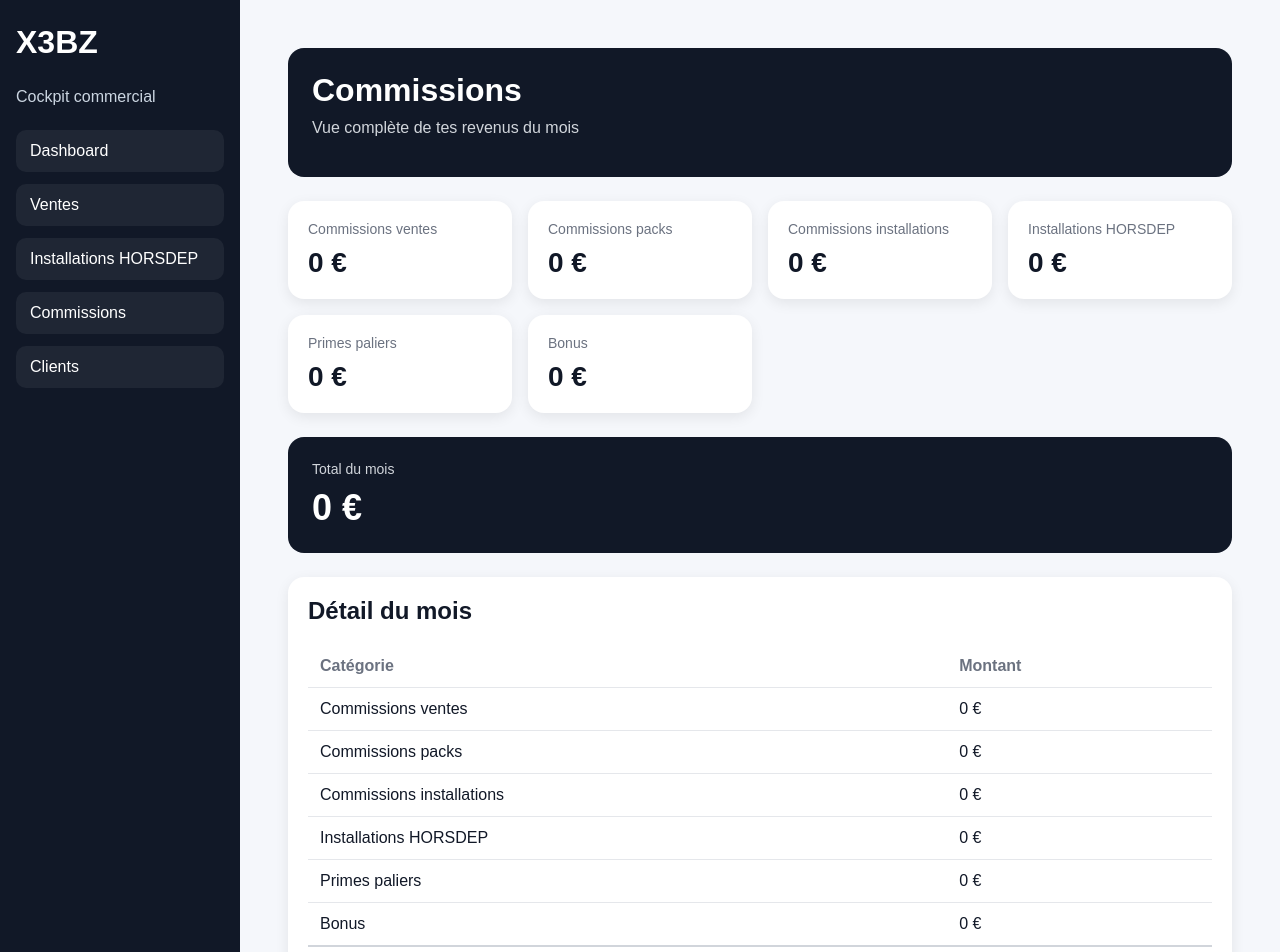
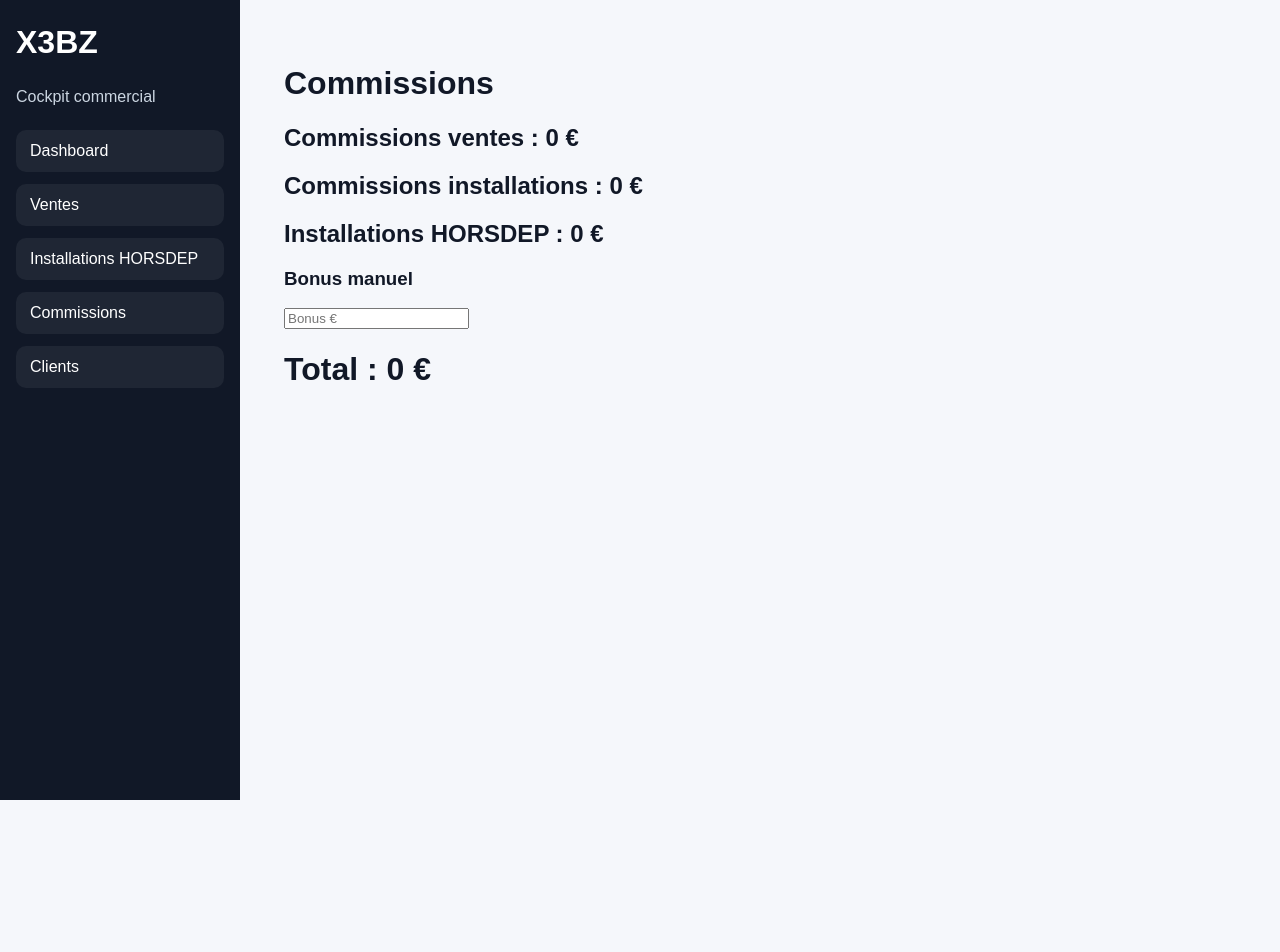
Before and after one commit to bargaouitarek-gif/X3BZ, a Next.js app: page /commissions in a window 1280 px wide. Shown: the top 952 px of the page. After the commit the page ends 800 px from the top, so only its background shows below. Built offline with nearby package versions, Linux system fonts and the light colour scheme.

Commit message:
Refactor commissions page and calculations

```diff
--- a/app/commissions/page.tsx
+++ b/app/commissions/page.tsx
@@ -2,161 +2,58 @@
 
 import { useEffect, useState } from "react";
 
-type Installation = {
-  id: number;
-  numeroClient: string;
-  installation: string;
-  gain: number;
-  notes: string;
-};
-
 export default function Page() {
-  const commissionsVentes = 0;
-  const commissionsPacks = 0;
-  const commissionsInstallations = 0;
-  const primesPaliers = 0;
-  const bonus = 0;
-
-  const [installationsHorsdep, setInstallationsHorsdep] = useState(0);
+  const [ventes, setVentes] = useState<any[]>([]);
+  const [horsdep, setHorsdep] = useState<any[]>([]);
+  const [bonus, setBonus] = useState("");
 
   useEffect(() => {
-    const data = localStorage.getItem("installationsHorsdep");
-    if (data) {
-      const installations: Installation[] = JSON.parse(data);
-      const total = installations.reduce((acc, item) => acc + item.gain, 0);
-      setInstallationsHorsdep(total);
-    }
+    const v = localStorage.getItem("x3bz_ventes");
+    const h = localStorage.getItem("horsdep");
+
+    if (v) setVentes(JSON.parse(v));
+    if (h) setHorsdep(JSON.parse(h));
   }, []);
 
-  const totalMois =
+  // 🔥 CALCULS
+
+  const commissionsVentes = ventes.reduce((total, v) => {
+    return total + 100; // valeur simple pour l’instant (on ajustera après)
+  }, 0);
+
+  const commissionsInstallations = ventes.reduce((total, v) => {
+    if (v.installationFaiteParMoi === "Oui") {
+      return total + 50; // exemple
+    }
+    return total;
+  }, 0);
+
+  const totalHorsdep = horsdep.reduce((a, b) => a + b.gain, 0);
+
+  const totalGlobal =
     commissionsVentes +
-    commissionsPacks +
     commissionsInstallations +
-    installationsHorsdep +
-    primesPaliers +
-    bonus;
+    totalHorsdep +
+    Number(bonus || 0);
 
   return (
-    <main
-      style={{
-        minHeight: "100vh",
-        background: "#f5f7fb",
-        fontFamily: "Arial, sans-serif",
-        padding: "24px",
-        color: "#111827",
-      }}
-    >
-      <div style={{ maxWidth: "1100px", margin: "0 auto" }}>
-        <div
-          style={{
-            background: "#111827",
-            color: "white",
-            borderRadius: "16px",
-            padding: "24px",
-            marginBottom: "24px",
-          }}
-        >
-          <h1 style={{ margin: 0, fontSize: "32px" }}>Commissions</h1>
-          <p style={{ marginTop: "10px", color: "#d1d5db" }}>
-            Vue complète de tes revenus du mois
-          </p>
-        </div>
+    <main style={{ padding: 20 }}>
+      <h1>Commissions</h1>
 
-        <div
-          style={{
-            display: "grid",
-            gridTemplateColumns: "repeat(auto-fit, minmax(220px, 1fr))",
-            gap: "16px",
-            marginBottom: "24px",
-          }}
-        >
-          <Carte titre="Commissions ventes" valeur={commissionsVentes} />
-          <Carte titre="Commissions packs" valeur={commissionsPacks} />
-          <Carte titre="Commissions installations" valeur={commissionsInstallations} />
-          <Carte titre="Installations HORSDEP" valeur={installationsHorsdep} />
-          <Carte titre="Primes paliers" valeur={primesPaliers} />
-          <Carte titre="Bonus" valeur={bonus} />
-        </div>
+      <h2>Commissions ventes : {commissionsVentes} €</h2>
+      <h2>Commissions installations : {commissionsInstallations} €</h2>
+      <h2>Installations HORSDEP : {totalHorsdep} €</h2>
 
-        <div
-          style={{
-            background: "#111827",
-            color: "white",
-            borderRadius: "16px",
-            padding: "24px",
-            marginBottom: "24px",
-          }}
-        >
-          <p style={{ margin: 0, color: "#d1d5db", fontSize: "14px" }}>
-            Total du mois
-          </p>
-          <h2 style={{ margin: "10px 0 0 0", fontSize: "36px" }}>
-            {totalMois} €
-          </h2>
-        </div>
+      <div>
+        <h3>Bonus manuel</h3>
+        <input
+          placeholder="Bonus €"
+          value={bonus}
+          onChange={(e) => setBonus(e.target.value)}
+        />
+      </div>
 
-        <div
-          style={{
-            background: "white",
-            borderRadius: "16px",
-            padding: "20px",
-            boxShadow: "0 4px 14px rgba(0,0,0,0.08)",
-          }}
-        >
-          <h2 style={{ marginTop: 0 }}>Détail du mois</h2>
-
-          <table
-            style={{
-              width: "100%",
-              borderCollapse: "collapse",
-            }}
-          >
-            <thead>
-              <tr style={{ textAlign: "left", color: "#6b7280" }}>
-                <th style={{ padding: "12px" }}>Catégorie</th>
-                <th style={{ padding: "12px" }}>Montant</th>
-              </tr>
-            </thead>
-            <tbody>
-              <Ligne titre="Commissions ventes" valeur={commissionsVentes} />
-              <Ligne titre="Commissions packs" valeur={commissionsPacks} />
-              <Ligne titre="Commissions installations" valeur={commissionsInstallations} />
-              <Ligne titre="Installations HORSDEP" valeur={installationsHorsdep} />
-              <Ligne titre="Primes paliers" valeur={primesPaliers} />
-              <Ligne titre="Bonus" valeur={bonus} />
-              <tr style={{ borderTop: "2px solid #d1d5db", fontWeight: "bold" }}>
-                <td style={{ padding: "12px" }}>Total du mois</td>
-                <td style={{ padding: "12px" }}>{totalMois} €</td>
-              </tr>
-            </tbody>
-          </table>
-        </div>
-      </div>
+      <h1>Total : {totalGlobal} €</h1>
     </main>
   );
 }
-
-function Carte({ titre, valeur }: { titre: string; valeur: number }) {
-  return (
-    <div
-      style={{
-        background: "white",
-        borderRadius: "16px",
-        padding: "20px",
-        boxShadow: "0 4px 14px rgba(0,0,0,0.08)",
-      }}
-    >
-      <p style={{ margin: 0, color: "#6b7280", fontSize: "14px" }}>{titre}</p>
-      <h2 style={{ margin: "10px 0 0 0", fontSize: "28px" }}>{valeur} €</h2>
-    </div>
-  );
-}
-
-function Ligne({ titre, valeur }: { titre: string; valeur: number }) {
-  return (
-    <tr style={{ borderTop: "1px solid #e5e7eb" }}>
-      <td style={{ padding: "12px" }}>{titre}</td>
-      <td style={{ padding: "12px" }}>{valeur} €</td>
-    </tr>
-  );
-}
```
